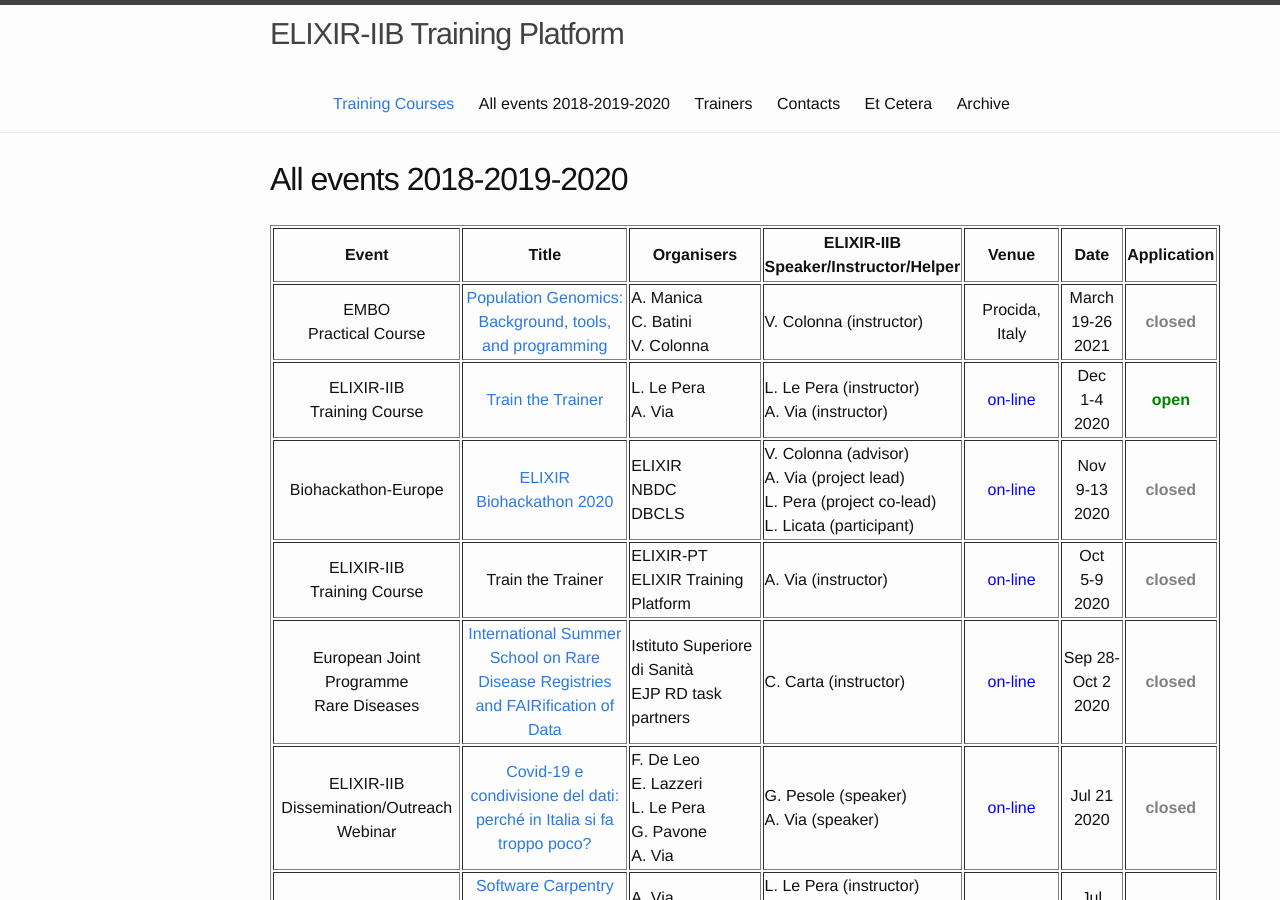
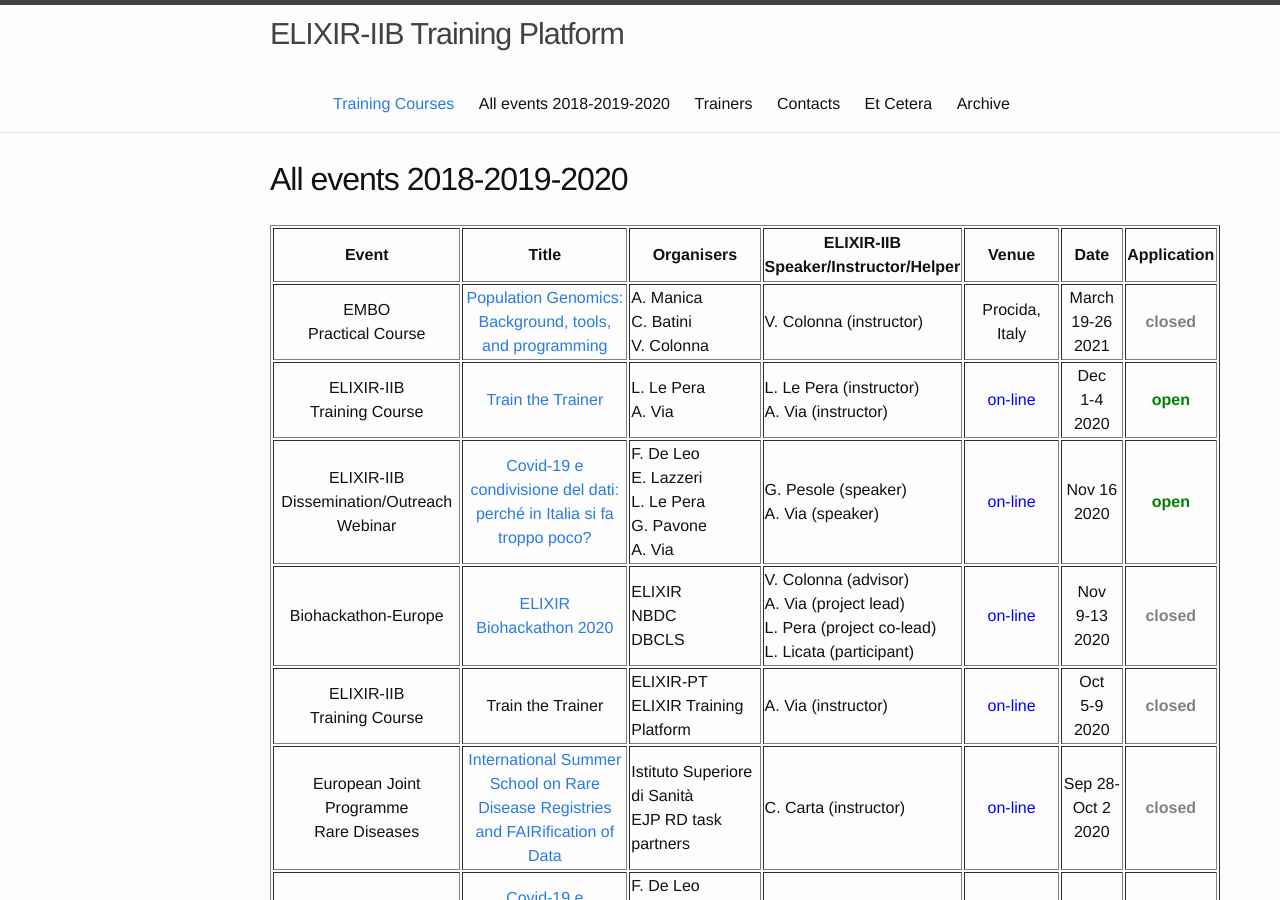
Before and after one commit to ELIXIR-IIB-training/website, a Jekyll site: the page built from _pages/01-all_events_18_19_20.md, in a window 1280 px wide and 900 px high. Built offline with Jekyll 4.4.1, drawn with Linux system fonts in a browser that asks for light colours.

Commit message:
Added Covid-19 event second edition

```diff
--- a/_pages/01-all_events_18_19_20.md
+++ b/_pages/01-all_events_18_19_20.md
@@ -30,6 +30,15 @@ permalink: /all_events_2018_2019_2020/
    <td height="50" width="150">L. Le Pera (instructor)<br>A. Via (instructor)</td>
    <td height="50" align="center"><font color="blue">on-line</font></td>
    <td height="50" width="75" align="center">Dec<br>1-4<br>2020</td>
+   <td height="50" align="center"><font color="green"><b>open</b></font></td>
+</tr>
+<tr>
+	<td height="50" align="center">ELIXIR-IIB Dissemination/Outreach<br>Webinar</td>
+   <td height="50" width="220" align="center"><a href="https://www.cnr.it/it/evento/16992">Covid-19 e condivisione del dati: perché in Italia si fa troppo poco?</a></td>
+   <td height="50" width="150">F. De Leo<br>E. Lazzeri<br>L. Le Pera<br>G. Pavone<br>A. Via</td>
+   <td height="50" width="150">G. Pesole (speaker)<br>A. Via (speaker)</td>
+   <td height="50" align="center"><font color="blue">on-line</font></td>
+   <td height="50" width="75" align="center">Nov 16<br>2020</td>
    <td height="50" align="center"><font color="green"><b>open</b></font></td>
 </tr>
 <tr>
```
